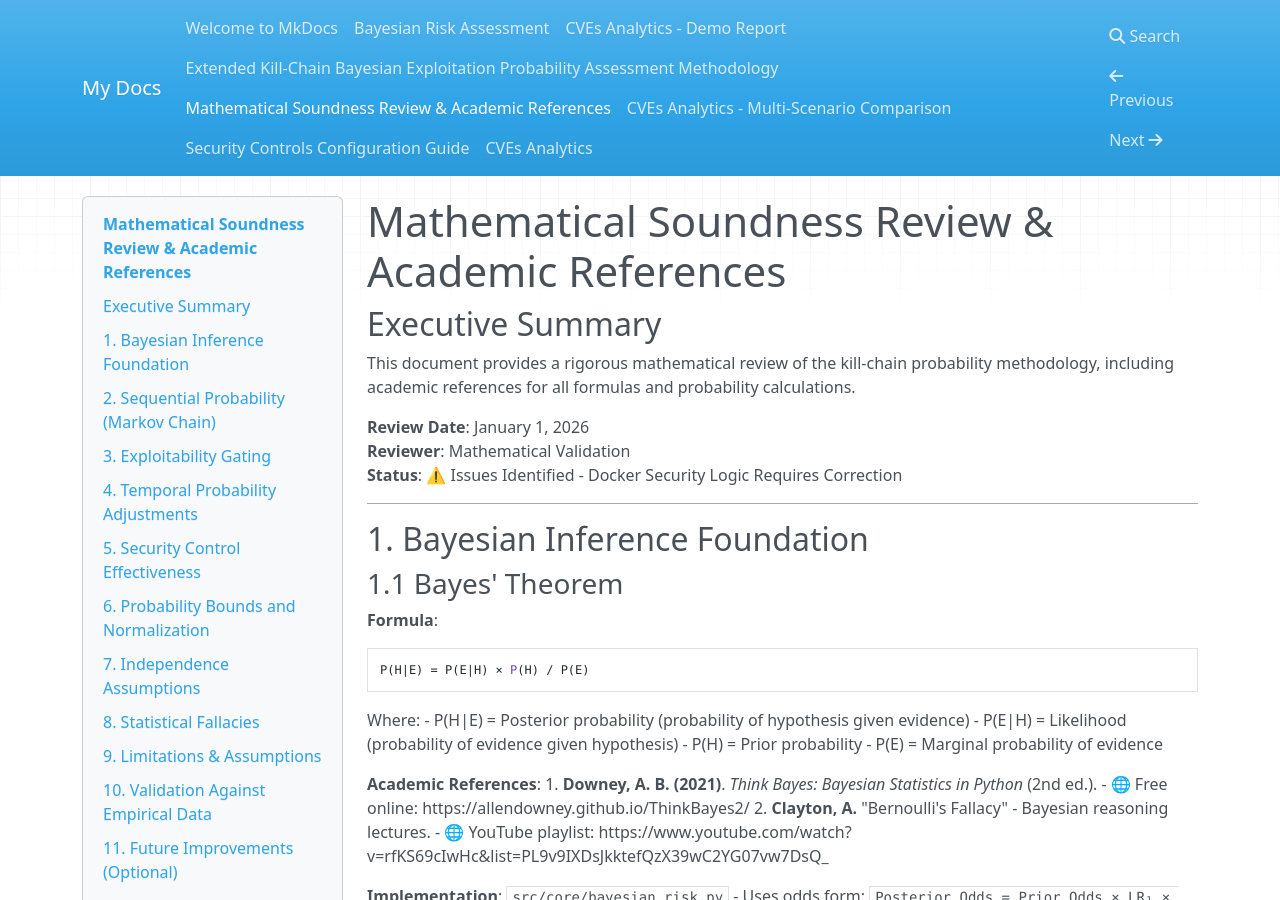
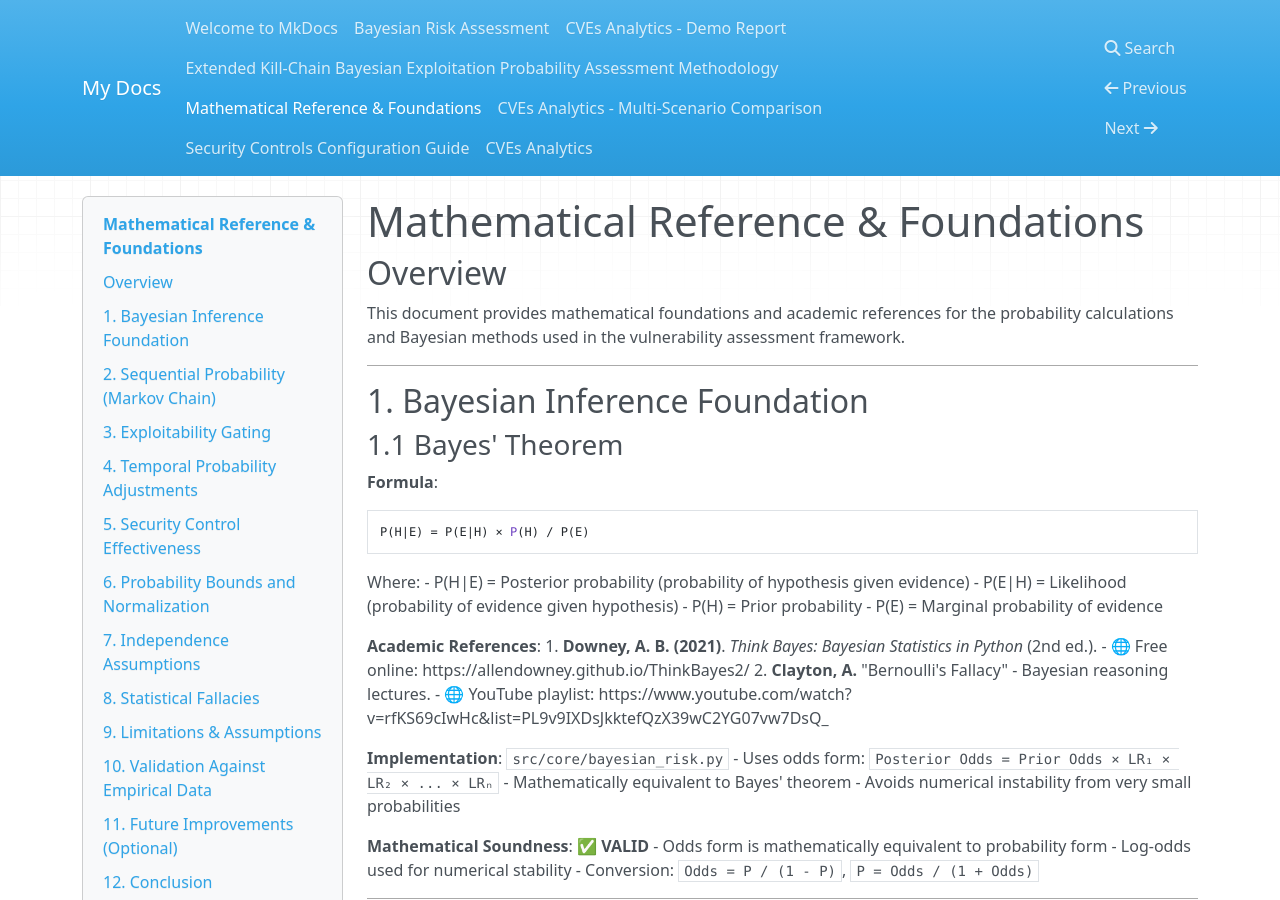
Before and after one commit to dominikmi/cves_analytics, an MkDocs documentation site: the page built from docs/MATHEMATICAL_REFERENCE.md, in a window 1280 px wide and 900 px high. Built offline with MkDocs 1.6.1, drawn with Linux system fonts in a browser that asks for light colours; nearby versions of some CDN libraries.

Commit message:
docs: Rename MATHEMATICAL_REVIEW to MATHEMATICAL_REFERENCE
- Rename docs/MATHEMATICAL_REVIEW.md to docs/MATHEMATICAL_REFERENCE.md
- Update title from 'Mathematical Soundness Review & Academic References' to 'Mathematical Reference & Foundations'
- Remove status warning about Docker Security Logic
- Update all references in README.md and TECHNICAL_SETUP.md
- More appropriate title for a reference document rather than formal academic review

````diff
--- a/docs/MATHEMATICAL_REVIEW.md
+++ b/docs/MATHEMATICAL_REFERENCE.md
@@ -1,12 +1,8 @@
-# Mathematical Soundness Review & Academic References
+# Mathematical Reference & Foundations
 
-## Executive Summary
+## Overview
 
-This document provides a rigorous mathematical review of the kill-chain probability methodology, including academic references for all formulas and probability calculations.
-
-**Review Date**: January 1, 2026
-**Reviewer**: Mathematical Validation
-**Status**: ⚠️ Issues Identified - Docker Security Logic Requires Correction
+This document provides mathematical foundations and academic references for the probability calculations and Bayesian methods used in the vulnerability assessment framework.
 
 ---
 
--- a/docs/TECHNICAL_SETUP.md
+++ b/docs/TECHNICAL_SETUP.md
@@ -216,7 +216,7 @@
 ├── docs/                         # Technical documentation
 │   ├── BAYESIAN_RISK_ASSESSMENT.md
 │   ├── EXTENDED_KILL_CHAIN_METHOD.md  # Kill-chain methodology ✨
-│   ├── MATHEMATICAL_REVIEW.md
+│   ├── MATHEMATICAL_REFERENCE.md
 │   └── SECURITY_CONTROLS_GUIDE.md
 └── pyproject.toml               # Project configuration
 ```
@@ -344,7 +344,7 @@
 - **[DEMO_REPORT.md](DEMO_REPORT.md)** - Example vulnerability assessment report with kill-chain analysis
 - **[docs/BAYESIAN_RISK_ASSESSMENT.md](docs/BAYESIAN_RISK_ASSESSMENT.md)** - Bayesian methodology
 - **[docs/EXTENDED_KILL_CHAIN_METHOD.md](docs/EXTENDED_KILL_CHAIN_METHOD.md)** - Kill-chain probability analysis ✨
-- **[docs/MATHEMATICAL_REVIEW.md](docs/MATHEMATICAL_REVIEW.md)** - Mathematical foundations
+- **[docs/MATHEMATICAL_REFERENCE.md](docs/MATHEMATICAL_REFERENCE.md)** - Mathematical foundations and references
 - **[docs/SECURITY_CONTROLS_GUIDE.md](docs/SECURITY_CONTROLS_GUIDE.md)** - Security controls configuration
 - **[TEST_COVERAGE.md](TEST_COVERAGE.md)** - Test coverage details
 
````
Also changed, not shown: README.md (+1 -1 lines).
